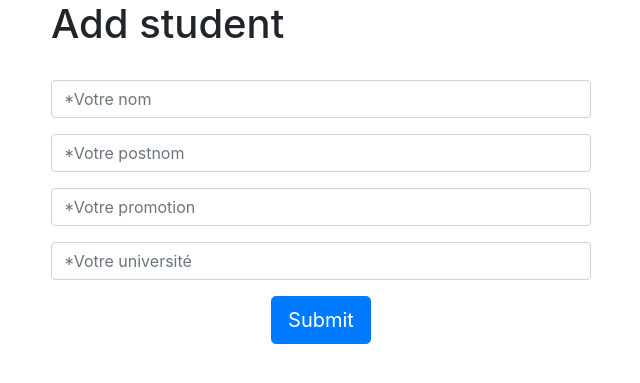
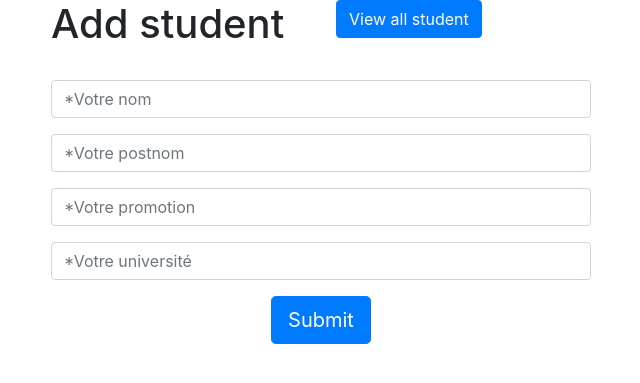
Before and after one commit to tshimanga-200/crud-php, a PHP site: page / in a window 1280 px wide. Shown: the top 383 px of the page, without its empty margins (34-674 px from the left). Run offline with PHP 8.4, Linux system fonts and the light colour scheme; some libraries are stand-ins or nearby versions.

Commit message:
traitement du fichier index

```diff
--- a/index.php
+++ b/index.php
@@ -1,7 +1,44 @@
+<?php
+include('config/connection.php');
+if(isset($_POST['submit'])){
+    if(isset($_POST['nom']) && $_POST['nom']){
+        if(isset($_POST['postnom']) && $_POST['postnom']){
+            if(isset($_POST['promotion']) && $_POST['promotion']){
+                if(isset($_POST['universite']) && $_POST['universite']){
+
+                    $nom = htmlspecialchars($_POST['nom']);
+                    $postnom = htmlspecialchars($_POST['postnom']);
+                    $promotion = htmlspecialchars($_POST['promotion']);
+                    $universite = htmlspecialchars($_POST['universite']);
+
+                    $insert = $pdo->prepare('INSERT INTO student (nom,postnom,promotion,universite) VALUES (?,?,?,?)');
+                    $insert->execute(array($nom,$postnom,$promotion,$universite));
+                    $succe = "Votre enregistrement à reussit";
+                }else{
+                    $error = "Veuillez entrez le nom de votre université";
+                }
+            }else{
+                $error = "Determiner votre promotion svp";
+            }
+        }else{
+            $error = "Veuillez saisir votre postnom";
+        }
+    }else{
+        $error = "Veuillez saisir votre nom";
+    }
+}
+?>
 <?php include('includes/header.php');?>
         <div class="row">
-            <div class="col-md-12">
-                <h1>Add student</h1>
+            <div class="col-md-6">
+               <div class="row">
+                    <div class="col-md-6">
+                        <h1>Add student</h1>
+                    </div>
+                    <div class="col-md-6">
+                       <a href="views/voir.php" class="btn btn-primary">View all student</a>
+                    </div>
+               </div>
             </div>
         </div>
         <div class="row">
```
Also changed, not shown: views/voir.php (added).
